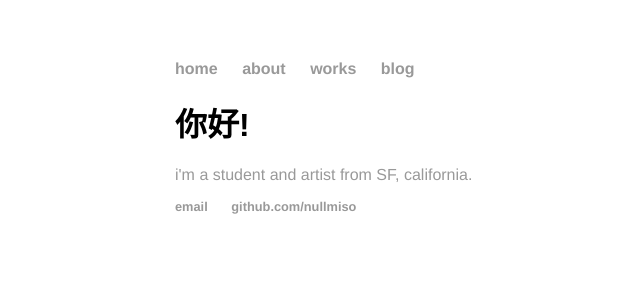
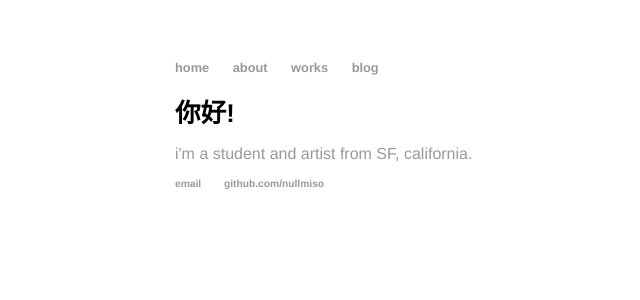
Before and after one commit to nullmiso/nullmiso.github.io, a Jekyll site: the page built from index.html, in a window 1280 px wide. Shown: the top 300 px of the page, without its empty margins (17-657 px from the left). Built offline with Jekyll 4.4.1, drawn with Linux system fonts in a browser that asks for light colours.

Commit message:
Update main.css

```diff
--- a/css/main.css
+++ b/css/main.css
@@ -5,6 +5,7 @@ body {
 nav ul, footer ul {
     padding: 0px;
     list-style: none; /* list format but no bullets */
+    font-size: 0.8em;
     font-weight: bold; /* bold footer + nav bar */
 }
 nav ul li, footer ul li {
@@ -19,7 +20,7 @@ a:hover {
     text-decoration: underline; /* on hover, produce underline for links */
 }
 h1 {
-    font-size: 2em; /* 1em is equivalent to 16px */
+    font-size: 1.6em; /* 1em is equivalent to 16px */
 }
 p {
     font-size: 1em;
```
